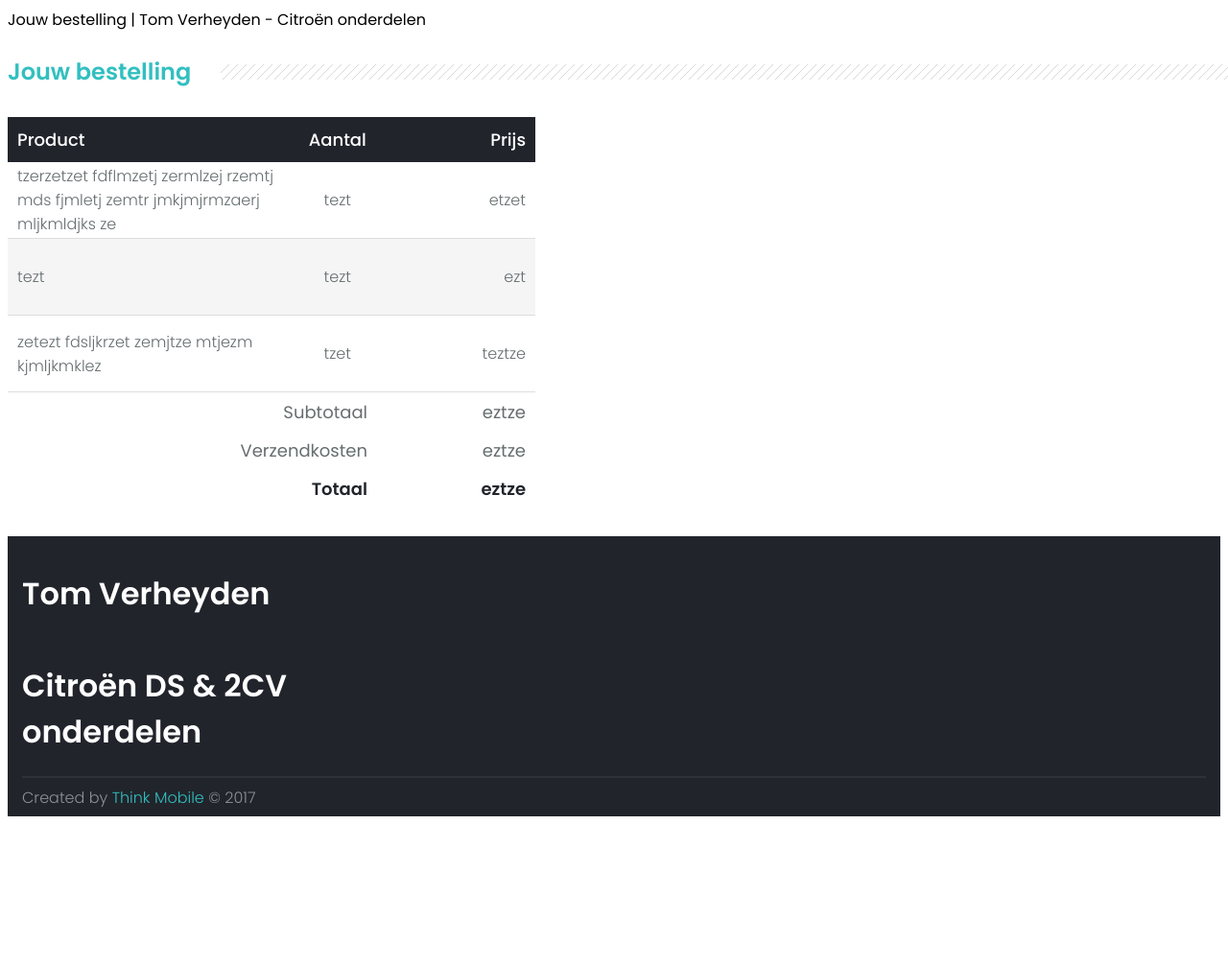
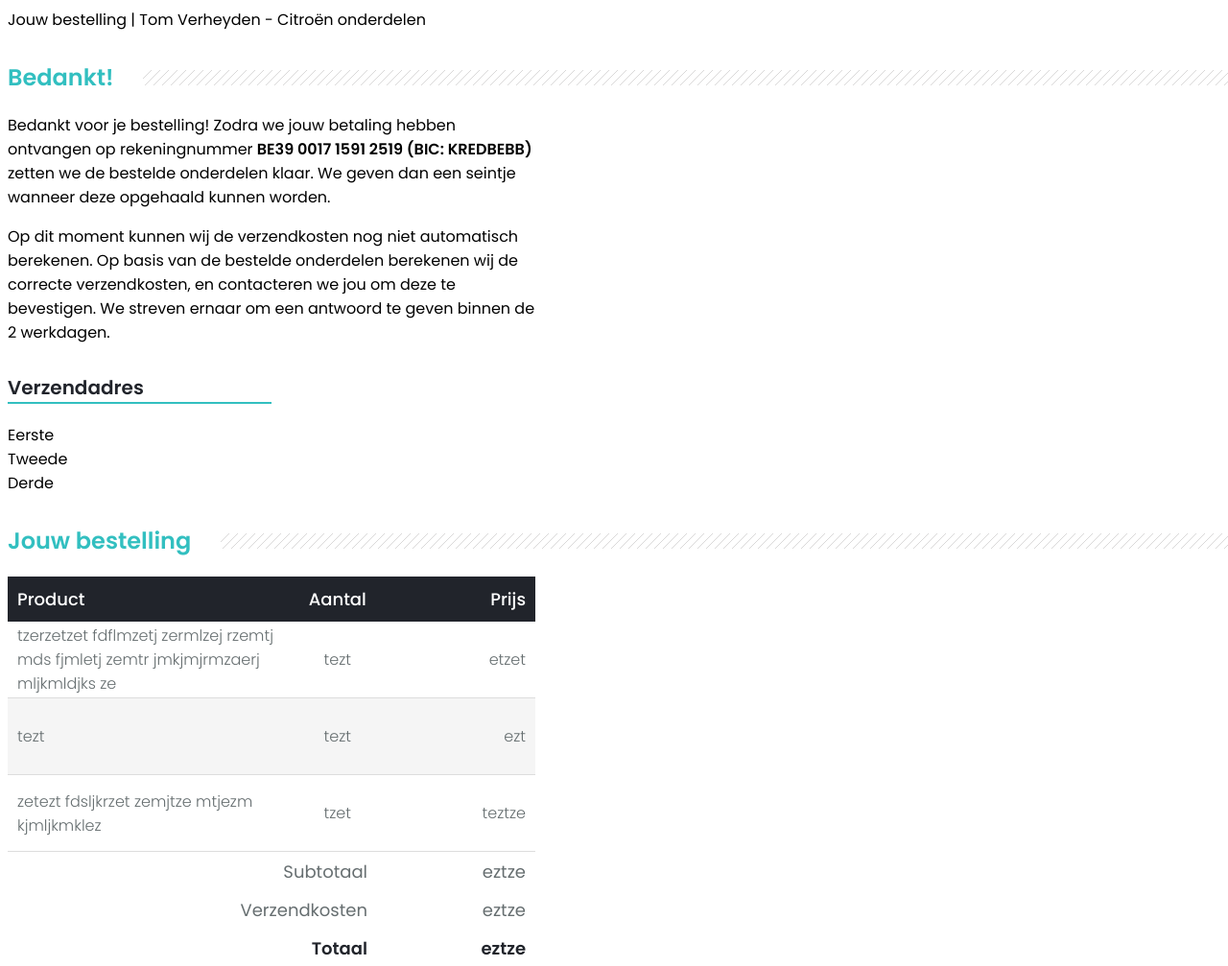
Before and after one commit to yishingene/dsshop, a Django app: template dsshop/templates/mail_template.html in a window 1280 px wide; the page is wider, and only the part inside the window is pictured. Shown: the top 1007 px of that part at 96% size. Before the commit the page ends 851 px from the top of that part, so only its background shows below. Run offline with Django 3.2, Linux system fonts and the light colour scheme; the template is opened without the code that fills it, so the values that code supplies are empty; some libraries are stand-ins or nearby versions.

Commit message:
Improved email template, and working on missing translations

```diff
--- a/dsshop/templates/mail_template.html
+++ b/dsshop/templates/mail_template.html
@@ -8,18 +8,23 @@
             .pre-header {
 
             }
-
+            .address {
+                font-size: 20px;
+                color: #21242b;
+                border-bottom: 2px solid #32bfc0;
+                max-width: 275px;
+                font-weight: 600;
+                margin: 30px 10px 20px 0px;
+            }
             .email-background {
                 font-family: 'Poppins', sans-serif;
             }
-
             .subtitle {
                 color: #32bfc0;
                 font-weight: 600;
                 font-size: 24px;
-                margin-bottom: 30px;
+                margin: 30px 10px 20px 0px;;
             }
-
             .subtitle:after {
                 content: "";
                 position: relative;
@@ -29,88 +34,77 @@
                 height: 16px;
                 margin: 0 -200% 0 25px;
             }
-
+            .content p {
+                max-width: 550px;
+                width: 100%;
+            }
             table {
                 max-width: 550px;
                 width: 100%;
                 border-spacing: 0px !important;
                 margin-bottom: 30px;
             }
-
             thead {
                 color: white;
                 background-color: #21242b;
 
             }
-
             th {
                 padding: 10px 10px 10px 10px;
                 font-weight: 500;
                 font-size: 18px;
             }
-
+            b {
+                font-weight: 600;
+            }
             tbody {
                 color: #666e70;
                 font-weight: 300;
             }
-
             tbody tr {
                 height: 80px;
             }
-
             tr td {
                 border-bottom: 1px solid #ddd;
                 padding-left: 10px;
                 padding-right: 10px;
             }
-
             tr.bottom {
                 height: 40px;
             }
-
             tr.bottom.total td {
                 font-weight: 600;
                 color: #21242b;
             }
-
             tr.bottom td {
                 border: none;
                 font-weight: 400;
                 font-size: 18px;
             }
-
             tr.even {
                 background: #f5f5f5;
             }
-
             .first {
                 width: 55%;
                 text-align: left;
             }
-
             .second {
                 width: 15%;
                 text-align: center;
             }
-
             .third {
                 width: 30%;
                 text-align: right;
             }
-
-
             .link {
                 color: #32bfc0;
             }
-
             .link:hover {
                 color: white;
             }
-
             hr {
                 border: 0.5px solid rgba(255, 255, 255, 0.06);
             }
-
             .footer {
                 background-color: #21242b;
                 color: white;
@@ -133,7 +127,24 @@
             <div class="email-container">
                 <div class="content">
                     <h3 class="subtitle">
-                        <span>Jouw bestelling</span>
+                        <span>Bedankt!</span>
+                    </h3>
+                    <p>
+                        Bedankt voor je bestelling! Zodra we jouw betaling hebben ontvangen op rekeningnummer <b>BE39 0017 1591 2519 (BIC: KREDBEBB)</b> zetten we de bestelde onderdelen klaar. We geven dan een seintje wanneer deze opgehaald kunnen worden.
+                    </p>
+                    <p>
+                        Op dit moment kunnen wij de verzendkosten nog niet automatisch berekenen. Op basis van de bestelde onderdelen berekenen wij de correcte verzendkosten, en contacteren we jou om deze te bevestigen. We streven ernaar om een antwoord te geven binnen de 2 werkdagen.
+                    </p>
+                    <h4 class="address">
+                        Verzendadres
+                    </h4>
+                    <p>
+                        Eerste <br>
+                        Tweede <br>
+                        Derde <br>
+                    </p>
+                    <h3 class="subtitle">
+                        Jouw bestelling
                     </h3>
                     <table>
                         <thead>
```
Also changed, not shown: dsshop/templates/customer/emails/commtype_order_placed_body.html (+39 -8 lines), dsshop/templates/customer/emails/customer_base.html (+26 -4 lines), dsshop/locale/en/LC_MESSAGES/django.po, dsshop/locale/fr/LC_MESSAGES/django.po, dsshop/locale/nl/LC_MESSAGES/django.po, 3 other files.
